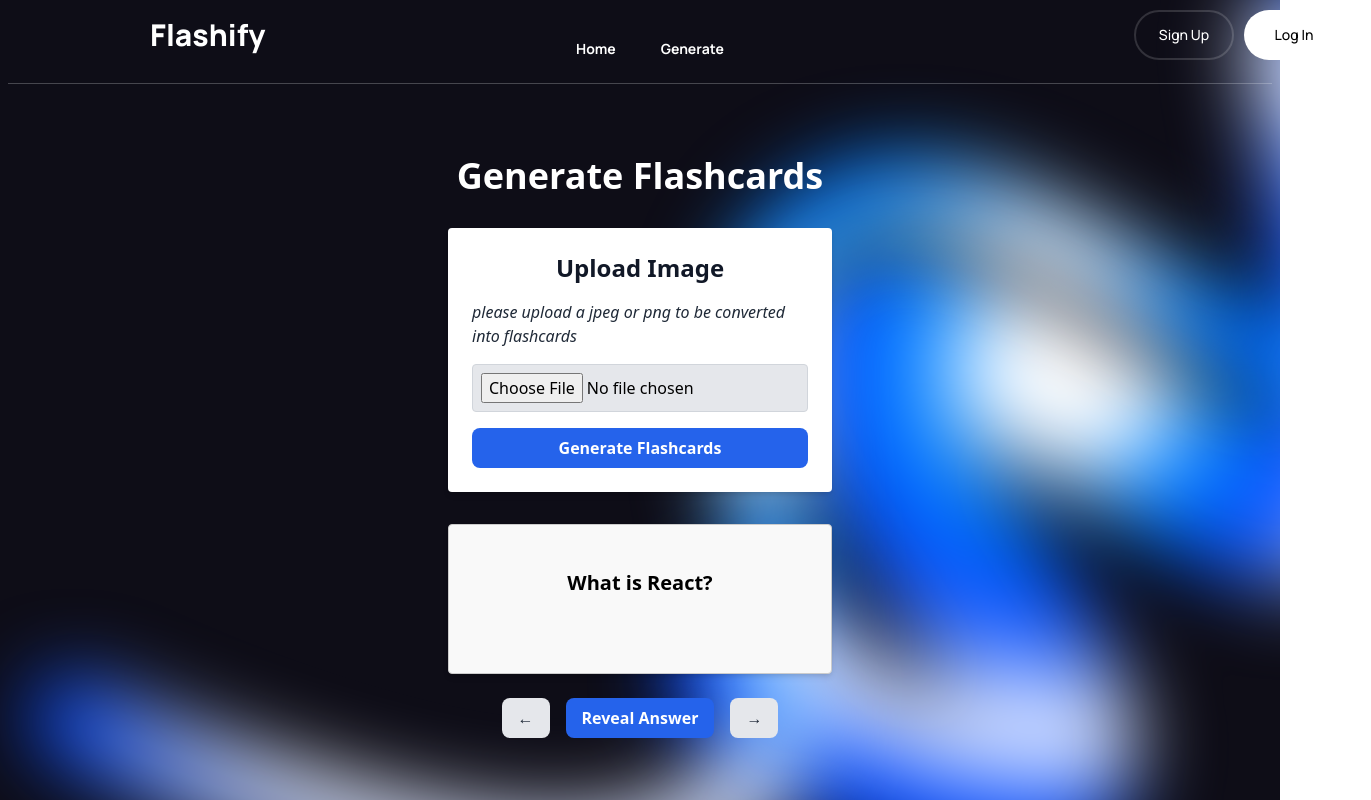
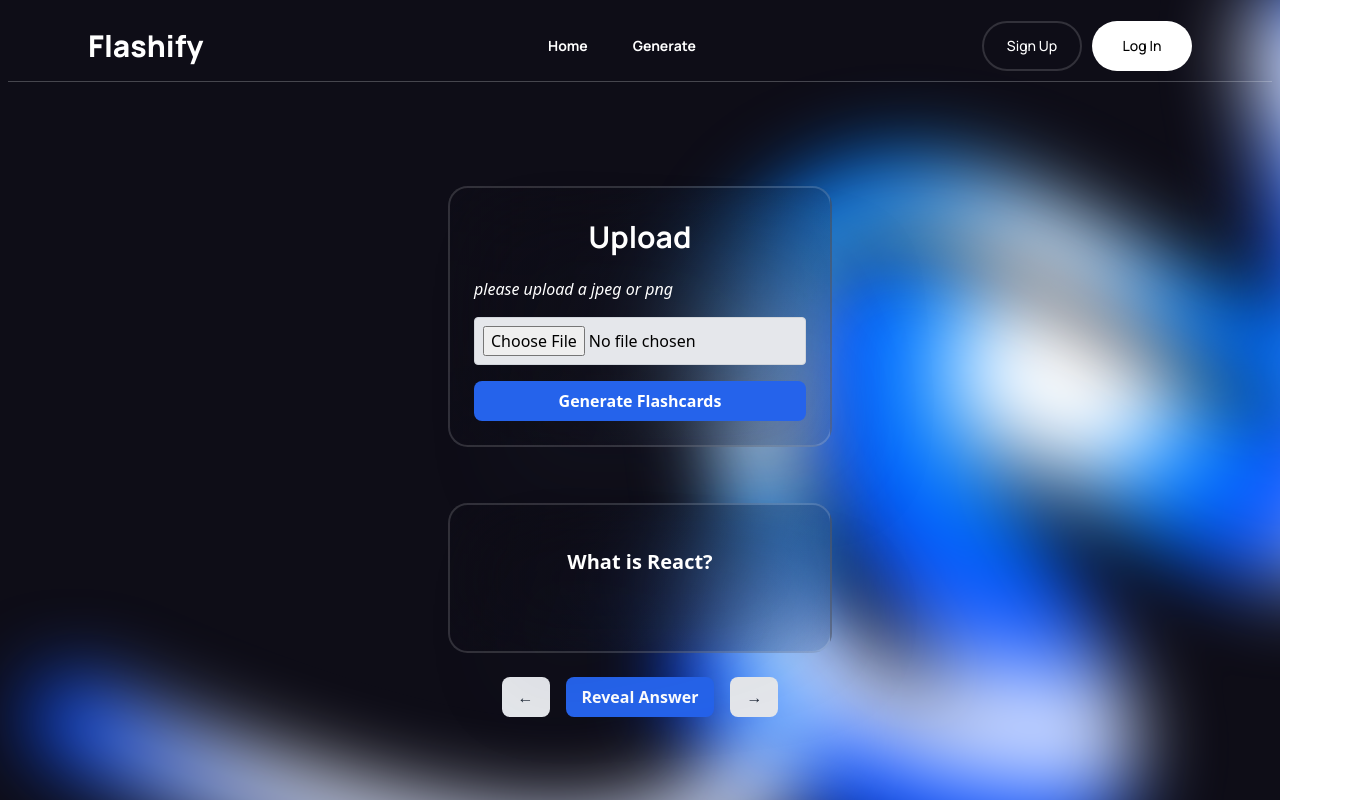
Before and after one commit to jalamorosas/Flash-Frontend, a Next.js app: page /flashcard in a window 1280 px wide. Shown: the whole page, 1371 px wide, since content can reach past the window. Built offline with nearby package versions, Linux system fonts and the light colour scheme.

Commit message:
Added styles to generate page

```diff
--- a/src/components/Flashcard.js
+++ b/src/components/Flashcard.js
@@ -1,9 +1,10 @@
 import React from 'react';
+import styles from '../styles/Upload.module.css'
 
 const Flashcard = ({ flashcard, showAnswer }) => {
   return (
-    <div className="flashcard justify-center bg-white shadow-md p-4 rounded-lg mb-4 w-96">
-      <div className={`flashcard-content text-xl min-h-[3em] ${showAnswer ? '' : 'font-bold'} overflow-auto`}>
+    <div className={`flashcard justify-center p-4 mb-4 w-96 ${styles.upload}`}>
+      <div className={`flashcard-content text-white text-xl min-h-[3em] ${showAnswer ? '' : 'font-bold'} overflow-auto`}>
         {showAnswer ? flashcard.answer : flashcard.question}
       </div>
     </div>
--- a/src/components/Upload.js
+++ b/src/components/Upload.js
@@ -1,6 +1,7 @@
 import { useState } from 'react';
 import axios from 'axios';
 import { ClipLoader } from 'react-spinners';
+import styles from '../styles/Upload.module.css'
 
 const Upload = ({ onFlashcardsGenerated }) => {
 	const [ file, setFile ] = useState(null);
@@ -71,9 +72,9 @@ const Upload = ({ onFlashcardsGenerated }) => {
 	};
 
 	return (
-		<div className="bg-white p-6 rounded shadow-md w-96">
-			<h1 className="mt-0 text-center text-2xl font-bold text-gray-900 mb-4">Upload Image</h1>
-      <p className="mt-0 text-left italic text-gray-800 mb-4">please upload a jpeg or png to be converted into flashcards</p>
+		<div className={`p-6 w-96 ${styles.upload}`}>
+			<h1 className="mt-0 text-center text-xl text-white mb-4">Upload</h1>
+      <p className="mt-0 text-left italic text-white mb-4">please upload a jpeg or png</p>
 			<form onSubmit={handleSubmit} className="space-y-4">
 				<input
 					type="file"
--- a/src/pages/_document.js
+++ b/src/pages/_document.js
@@ -5,7 +5,7 @@ export default function Document() {
     <Html lang="en">
       <Head>
           <link rel="preconnect" href="https://fonts.googleapis.com" />
-          <link rel="preconnect" href="https://fonts.gstatic.com" crossorigin />
+          <link rel="preconnect" href="https://fonts.gstatic.com" crossOrigin="true" />
           <link href="https://fonts.googleapis.com/css2?family=Manrope:wght@400;500;700;800&display=swap" rel="stylesheet" />
         </Head>
       <body>
--- a/src/pages/flashcard.js
+++ b/src/pages/flashcard.js
@@ -15,18 +15,20 @@ function HomePage() {
 
   return (
     <>
-
       <div className={styles.container}>
         <Navbar />
 
         <div className=" flex flex-col items-center justify-center py-12 px-4 sm:px-6 lg:px-8">
           <div className="max-w-md space-y-8">
-            <h1 className="mt-6 text-center text-4xl font-extrabold text-white">Generate Flashcards</h1>
+            <br></br>
 
             {/* Add the Upload component and pass the setFlashcards function */}
             <Upload onFlashcardsGenerated={setFlashcards} />
+            <br></br>
+
 
             <FlashcardList flashcards={flashcards} />
+            <br></br>
           </div>
         </div>
       </div>
--- a/src/pages/index.js
+++ b/src/pages/index.js
@@ -41,7 +41,5 @@ export default function Home() {
 
       </div>
     </>
-
-
   )
 }
--- a/src/styles/Home.module.css
+++ b/src/styles/Home.module.css
@@ -219,3 +219,10 @@
   background: #FFFFFF;
   border-radius: 100px;
 }
+
+@media (max-width: 1200px) {
+
+  .flashcards {
+    display: none;
+  }
+}
--- a/src/styles/Navbar.module.css
+++ b/src/styles/Navbar.module.css
@@ -4,25 +4,21 @@
     height: 70px;
     color: #fff;
     display: flex;
-    justify-content: space-around;
+    justify-content: space-between; /* updated from space-around to space-between for better spacing */
     align-items: center;
     border-bottom: 1px solid rgba(233, 237, 244, 0.25);
+    padding: 0 5em; /* added horizontal padding for better spacing */
 }
 
 .logo {
-    position: absolute;
     width: 154px;
     height: 24px;
-    left: 5em;
-    top: 23px;
     font-family: 'Manrope';
     font-style: normal;
     font-weight: 800;
     font-size: 30px;
     line-height: 24px;
-    /* identical to box height, or 60% */
     color: #FFFFFF;
-
 }
 
 .navList {
@@ -49,38 +45,23 @@
 }
 
 .buttons {
-    /* buttons */
-    /* Auto layout */
-    /* desktop/title medium */
     font-family: 'Manrope';
     font-style: normal;
     font-weight: 500;
     font-size: 14px;
     line-height: 32px;
-    /* identical to box height, or 178% */
     display: flex;
     flex-direction: row;
     align-items: flex-start;
     padding: 0px;
     gap: 10px;
-
-    position: absolute;
-    width: 237px;
-    height: 60px;
-    left: 81em;
-    top: 10px;
 }
 
 .signup {
     width: 100px;
     height: 50px;
-
-    /* light/white 15% */
-
     border: 2px solid rgba(255, 255, 255, 0.15);
     border-radius: 100px;
-
-    /* Inside auto layout */
     flex: none;
     order: 0;
     flex-grow: 0;
@@ -89,13 +70,9 @@
 .login {
     width: 100px;
     height: 50px;
-    /* light/white */
-
     background: #FFFFFF;
     border-radius: 100px;
     color: black;
-    /* Inside auto layout */
-
     flex: none;
     order: 1;
     flex-grow: 0;
--- /dev/null
+++ b/src/styles/Upload.module.css
@@ -0,0 +1,20 @@
+.upload {
+
+  background: linear-gradient(111.56deg, rgba(15, 14, 24, 0.5) -2.6%, rgba(14, 13, 23, 0) 104%);
+  /* light/white 15% */
+
+  border: 2.15458px solid rgba(255, 255, 255, 0.15);
+  filter: drop-shadow(49.1857px 49.1857px 39.3486px rgba(35, 42, 62, 0.12));
+  backdrop-filter: blur(53.8646px);
+  /* Note: backdrop-filter has minimal browser support */
+
+  border-radius: 19.6743px;
+}
+
+.upload h1 {
+  font-family: 'Manrope';
+  font-style: normal;
+  font-weight: 700;
+  font-size: 30px;
+  line-height: 49px;
+}
```
